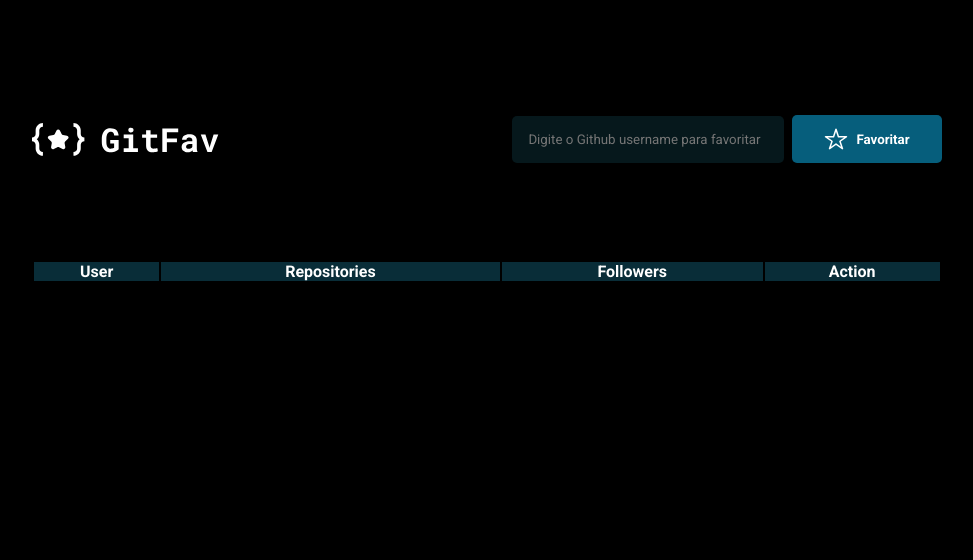
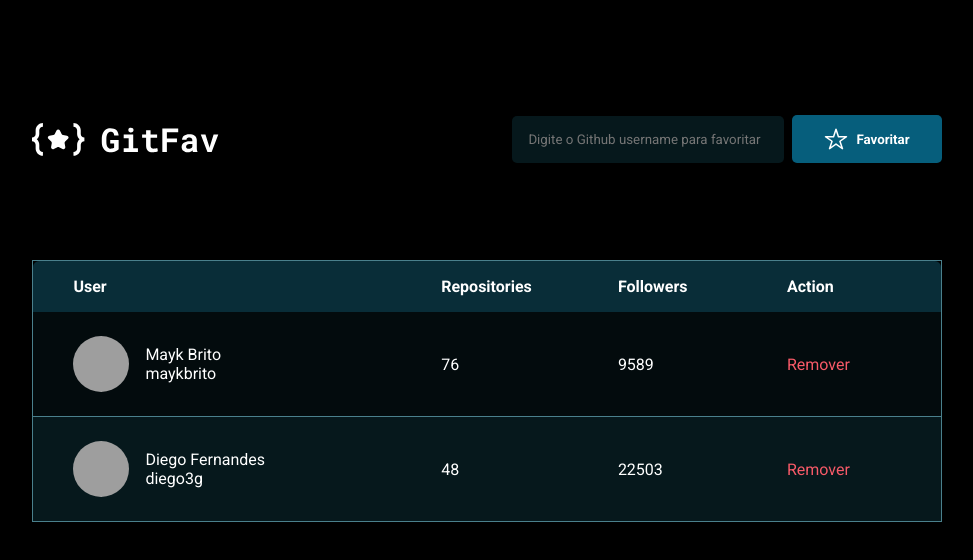
Before and after one commit to Rickazuo/GitFav, a plain HTML site: page index.html in a window 1280 px wide. Shown: the whole page, without its empty margins (153-1126 px from the left). Drawn offline with Linux system fonts and the light colour scheme; grey boxes are pictures that could not be loaded.

Commit message:
update style and start logical

```diff
--- a/index.html
+++ b/index.html
@@ -14,12 +14,16 @@
     />
 
     <link rel="stylesheet" href="styles.css" />
+    <script src="./index.js" type="module" defer></script>
   </head>
   <body>
     <main>
       <div class="header">
         <img src="./assets/logo.svg" alt="logo of GitFav" />
         <div class="username-search">
+          <label class="sr-only" for="username"
+            >Digite o Github username para favoritar</label
+          >
           <input
             class="username-input"
             type="text"
@@ -42,6 +46,40 @@
             <th>Action</th>
           </tr>
         </thead>
+        <tbody>
+          <tr>
+            <td class="user">
+              <img
+                class="profile-image"
+                src="https://github.com/maykbrito.png"
+                alt="Imagem do maykbrito"
+              />
+              <a href="https://github.com/maykbrito">
+                <p>Mayk Brito</p>
+                <span>maykbrito</span>
+              </a>
+            </td>
+            <td class="repositories">76</td>
+            <td class="followers">9589</td>
+            <td class="remove">Remover</td>
+          </tr>
+          <tr>
+            <td class="user">
+              <img
+                class="profile-image"
+                src="https://github.com/diego3g.png"
+                alt="Imagem do maykbrito"
+              />
+              <a href="https://github.com/diego3g">
+                <p>Diego Fernandes</p>
+                <span>diego3g</span>
+              </a>
+            </td>
+            <td class="repositories">48</td>
+            <td class="followers">22503</td>
+            <td class="remove">Remover</td>
+          </tr>
+        </tbody>
       </table>
     </main>
   </body>
--- a/styles.css
+++ b/styles.css
@@ -13,8 +13,10 @@
   --green-300: #092d38;
   --green-500: #06181c;
   --green-500-o-50: #06161b;
+  --green-500-O50: #06161b80;
   --white: #ffffff;
   --black: #000000;
+  --red: #f75a68;
   --Aliases-Placeholder: #7c7c8a;
 
   /*Font*/
@@ -53,6 +55,17 @@ main {
   gap: 0.5rem;
 }
 
+.sr-only {
+  position: absolute;
+  width: 0.0625rem;
+  height: 0.0625rem;
+  padding: 0;
+  margin: -1px;
+  overflow: hidden;
+  clip: rect(0, 0, 0, 0);
+  white-space: nowrap;
+}
+
 .username-input {
   color: var(--Aliases-Placeholder);
   padding: 16px;
@@ -80,14 +93,73 @@ main {
   font-weight: 700;
 }
 
+.button-favorite:hover {
+  filter: brightness(140%);
+  cursor: pointer;
+}
+
 .username-input :placeholder-shown {
   width: 100%;
 }
 
 table {
   border-top-left-radius: 1rem;
+  border-collapse: collapse;
+  border: 1px solid var(--green-100);
+  border-radius: 5rem;
 }
 
-tr {
+table * {
+  color: var(--white);
+}
+
+table th {
+  text-align: left;
+  padding-left: 2.5rem;
+  padding-top: 1rem;
+  padding-bottom: 1rem;
   background: var(--green-300);
 }
+
+table th:first-child {
+  border-top-left-radius: 0.4rem;
+}
+
+table th:last-child {
+  border-top-right-radius: 0.4rem;
+}
+
+table tr:nth-child(even) {
+  background: var(--green-500);
+  border-top: 0.0625rem solid var(--green-100);
+}
+
+table tr:nth-child(odd) {
+  background: var(--green-500-O50);
+}
+
+table td {
+  padding: 2.5rem;
+}
+
+.user {
+  display: flex;
+  align-items: center;
+  padding: 24px 40px;
+  gap: 1rem;
+}
+
+td.user a {
+  text-decoration: none;
+}
+
+.profile-image {
+  width: 3.5rem;
+  height: 3.5rem;
+  border-radius: 50%;
+}
+
+.remove {
+  color: var(--red);
+  cursor: pointer;
+}
```
Also changed, not shown: Favorite.js (added, +26 -0 lines).
